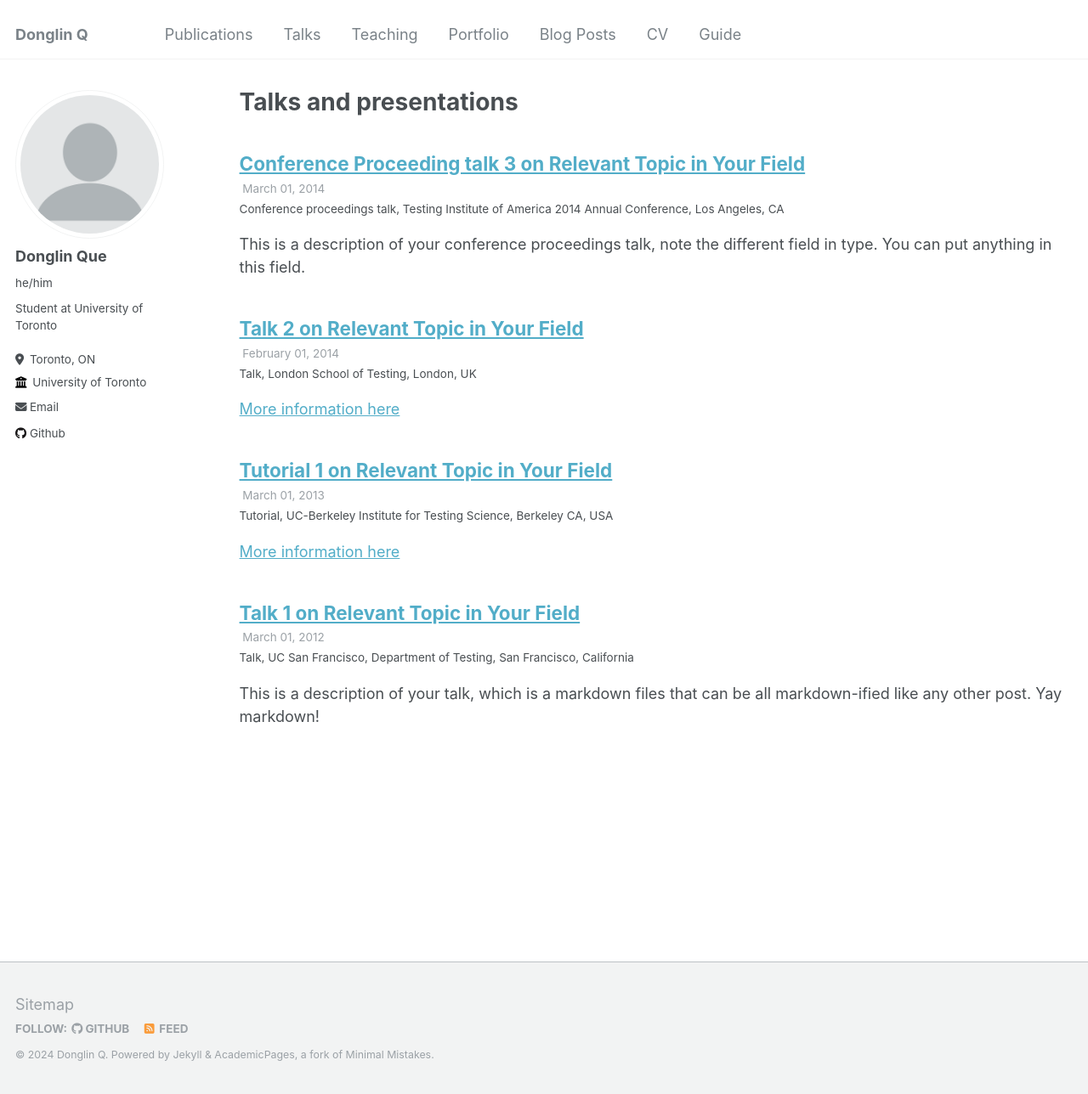
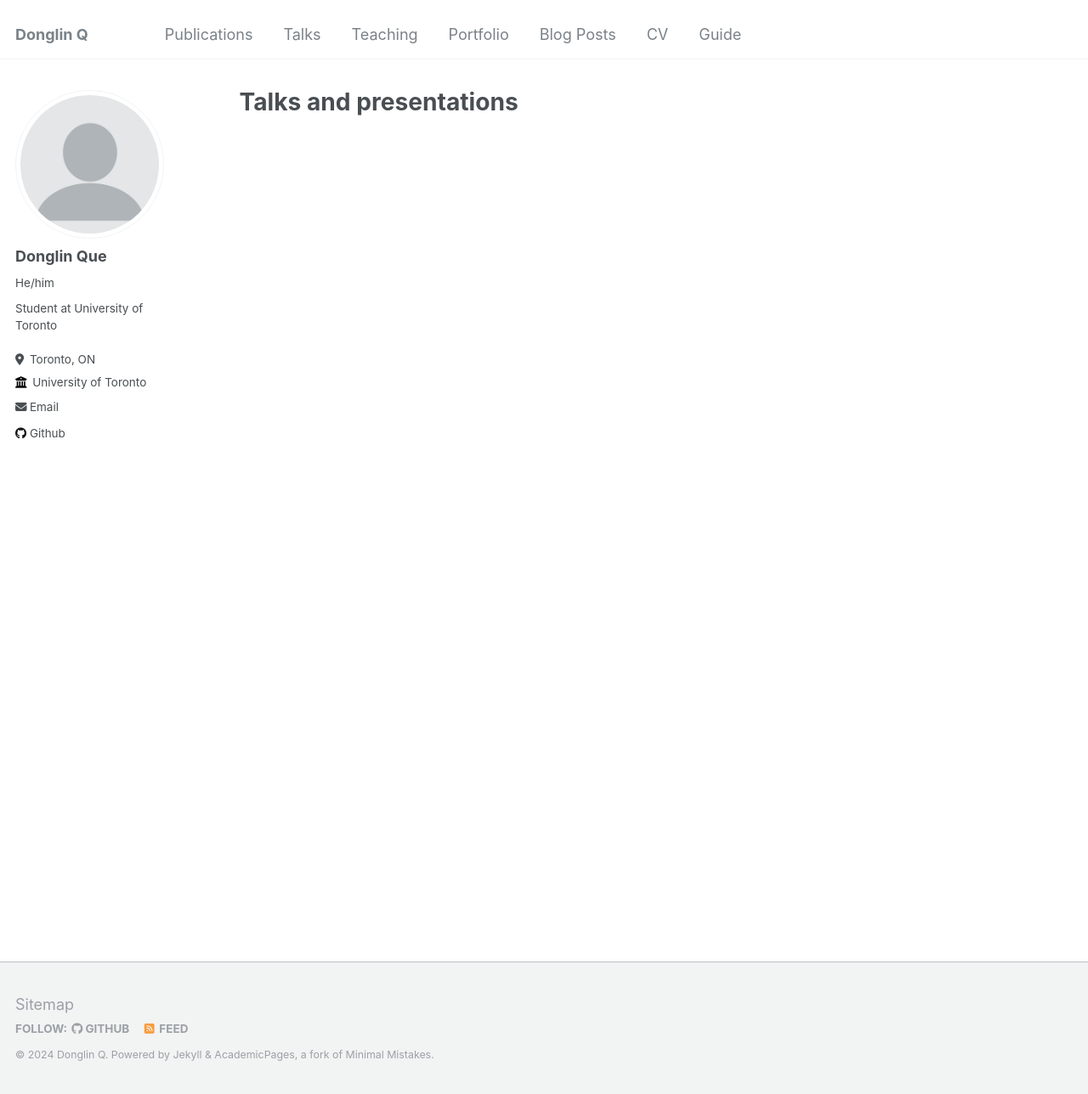
Before and after one commit to dlQue/dlQue.github.io, a Jekyll site: the page built from _pages/talks.html, in a window 1280 px wide and 1288 px high. Shown: the whole window at 85% size. Built offline with Jekyll 4.4.1, drawn with Linux system fonts in a browser that asks for light colours; part of the change alters nothing that is shown.

```diff
--- a/_config.yml
+++ b/_config.yml
@@ -23,7 +23,7 @@ author:
   # Biographic information
   avatar           : "profile.png"
   name             : "Donglin Que"
-  pronouns         : "he/him"
+  pronouns         : "He/him"
   bio              : "Student at University of Toronto"
   location         : "Toronto, ON"
   employer         : "University of Toronto"
@@ -201,15 +201,15 @@ kramdown:
 # Collections
 collections:
   teaching:
-    output: true
+    output: false
     permalink: /:collection/:path/
   publications:
     output: true
     permalink: /:collection/:path/
   portfolio:
-    output: true
+    output: false
     permalink: /:collection/:path/
-  talks:
+  projects:
     output: true
     permalink: /:collection/:path/
 
```
